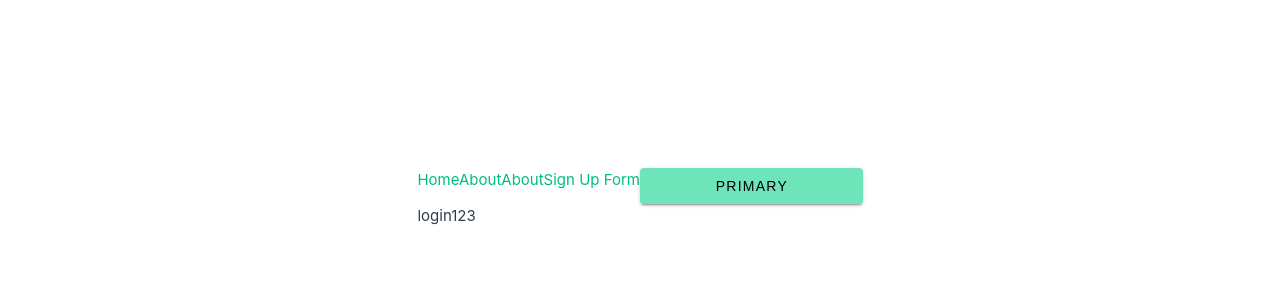
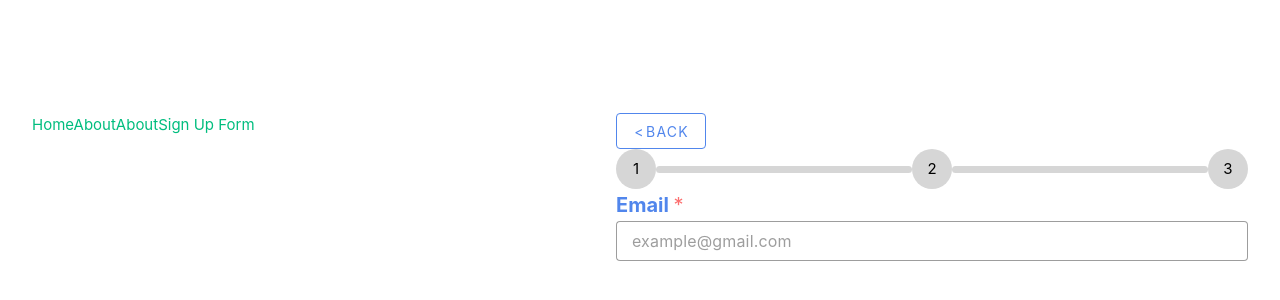
Before and after one commit to 12cassie34/join-wtm-right-now, a Vue app: page /signUpForm in a window 1280 px wide. Shown: the part 202-502 px from the top of the page. Built offline with nearby package versions, Linux system fonts and the light colour scheme.

Commit message:
feat: the draft of the sign up form

```diff
--- a/src/App.vue
+++ b/src/App.vue
@@ -9,8 +9,5 @@ import { RouterLink, RouterView } from "vue-router";
     <RouterLink to="/login">About</RouterLink>
     <RouterLink to="/signUpForm">Sign Up Form</RouterLink>
   </nav>
-  <v-btn color="secondary">
-      Primary
-    </v-btn>
   <RouterView />
 </template>
--- a/src/assets/base.css
+++ b/src/assets/base.css
@@ -1,55 +1,3 @@
-/* color palette from <https://github.com/vuejs/theme> */
-:root {
-  --vt-c-white: #ffffff;
-  --vt-c-white-soft: #f8f8f8;
-  --vt-c-white-mute: #f2f2f2;
-
-  --vt-c-black: #181818;
-  --vt-c-black-soft: #222222;
-  --vt-c-black-mute: #282828;
-
-  --vt-c-indigo: #2c3e50;
-
-  --vt-c-divider-light-1: rgba(60, 60, 60, 0.29);
-  --vt-c-divider-light-2: rgba(60, 60, 60, 0.12);
-  --vt-c-divider-dark-1: rgba(84, 84, 84, 0.65);
-  --vt-c-divider-dark-2: rgba(84, 84, 84, 0.48);
-
-  --vt-c-text-light-1: var(--vt-c-indigo);
-  --vt-c-text-light-2: rgba(60, 60, 60, 0.66);
-  --vt-c-text-dark-1: var(--vt-c-white);
-  --vt-c-text-dark-2: rgba(235, 235, 235, 0.64);
-}
-
-/* semantic color variables for this project */
-:root {
-  --color-background: var(--vt-c-white);
-  --color-background-soft: var(--vt-c-white-soft);
-  --color-background-mute: var(--vt-c-white-mute);
-
-  --color-border: var(--vt-c-divider-light-2);
-  --color-border-hover: var(--vt-c-divider-light-1);
-
-  --color-heading: var(--vt-c-text-light-1);
-  --color-text: var(--vt-c-text-light-1);
-
-  --section-gap: 160px;
-}
-
-@media (prefers-color-scheme: dark) {
-  :root {
-    --color-background: var(--vt-c-black);
-    --color-background-soft: var(--vt-c-black-soft);
-    --color-background-mute: var(--vt-c-black-mute);
-
-    --color-border: var(--vt-c-divider-dark-2);
-    --color-border-hover: var(--vt-c-divider-dark-1);
-
-    --color-heading: var(--vt-c-text-dark-1);
-    --color-text: var(--vt-c-text-dark-2);
-  }
-}
-
 *,
 *::before,
 *::after {
--- a/src/main.ts
+++ b/src/main.ts
@@ -6,6 +6,7 @@ import * as directives from "vuetify/directives";
 
 import App from "./App.vue";
 import router from "./router";
+import "vuetify/styles";
 
 import "./assets/main.css";
 
@@ -20,6 +21,7 @@ const vuetify = createVuetify({
         colors: {
           primary: "#5186EC",
           secondary: "#6DE4B9",
+          heading: "none",
         },
       },
     },
--- a/src/views/SingUpFormView.vue
+++ b/src/views/SingUpFormView.vue
@@ -1,4 +1,74 @@
-<script setup lang="ts"></script>
+<script setup lang="ts">
+import { ref } from "vue";
+
+const email = ref("");
+</script>
+
 <template>
-  <main>login123</main>
+  <main>
+    <v-btn variant="outlined" color="primary">
+      <span>&#x3c;</span>
+      Back
+    </v-btn>
+    <div class="step-indicator">
+      <div class="step">1</div>
+      <div class="link"></div>
+      <div class="step">2</div>
+      <div class="link"></div>
+      <div class="step">3</div>
+    </div>
+    <form>
+      <div class="step-1">
+        <div>
+          <label>Email <span class="required-star">*</span></label>
+          <v-text-field
+            v-model="email"
+            color="primary"
+            variant="outlined"
+            class="rounded-sm"
+            density="compact"
+            placeholder="example@gmail.com"
+          ></v-text-field>
+        </div>
+      </div>
+    </form>
+  </main>
 </template>
+
+<style scoped>
+.step-indicator {
+  display: flex;
+  justify-content: space-between;
+  align-items: center;
+}
+
+.step {
+  display: flex;
+  justify-content: center;
+  align-items: center;
+  width: 2.5rem;
+  height: 2.5rem;
+  border-radius: 50%;
+  background-color: #d6d6d6;
+}
+
+.step.active {
+  background-color: #5186ec;
+}
+
+.link {
+  height: 7px;
+  width: 20vw;
+  border-radius: 1rem;
+  background-color: #d6d6d6;
+}
+
+label {
+    color: #5186ec;
+    font-weight: 700;
+    font-size: 1.25rem;
+}
+.required-star {
+    color: #FC7070;
+}
+</style>
```
